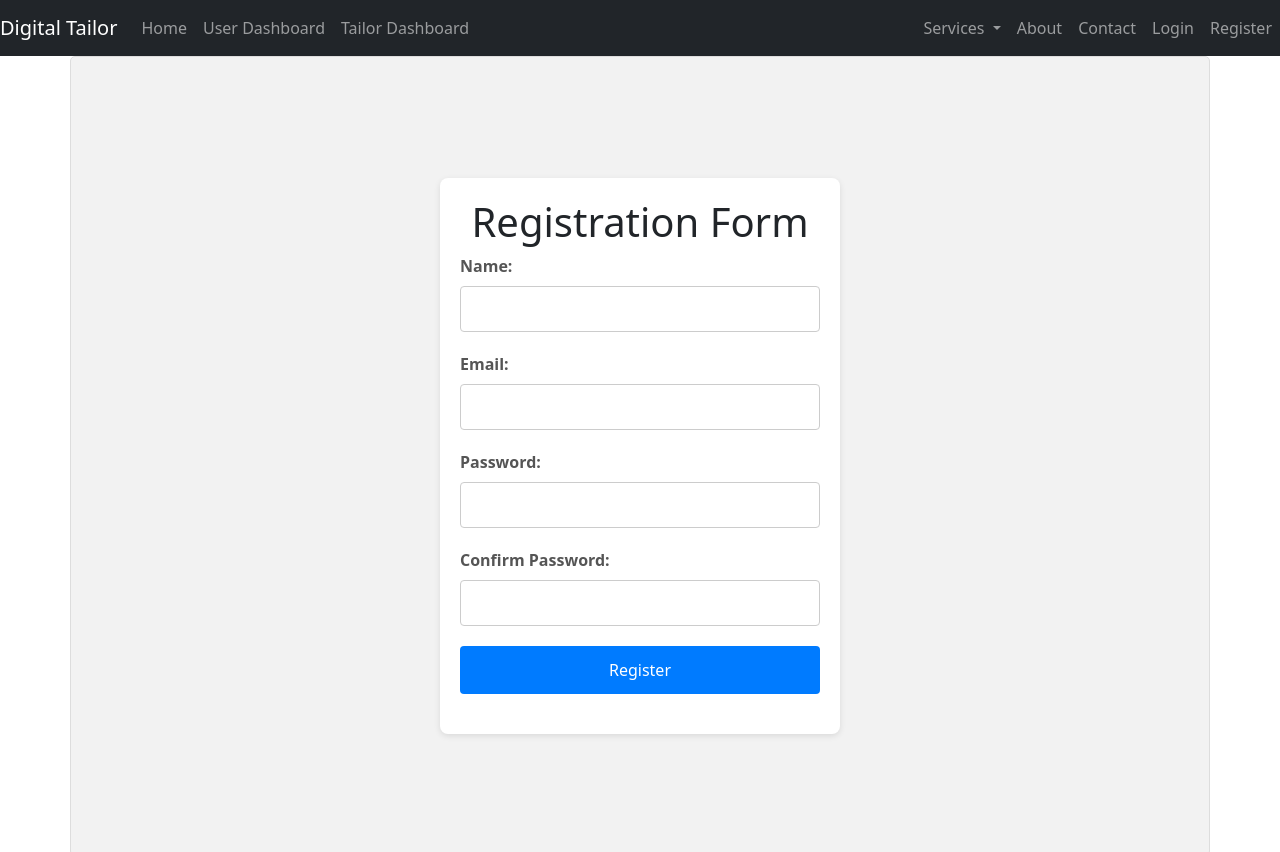
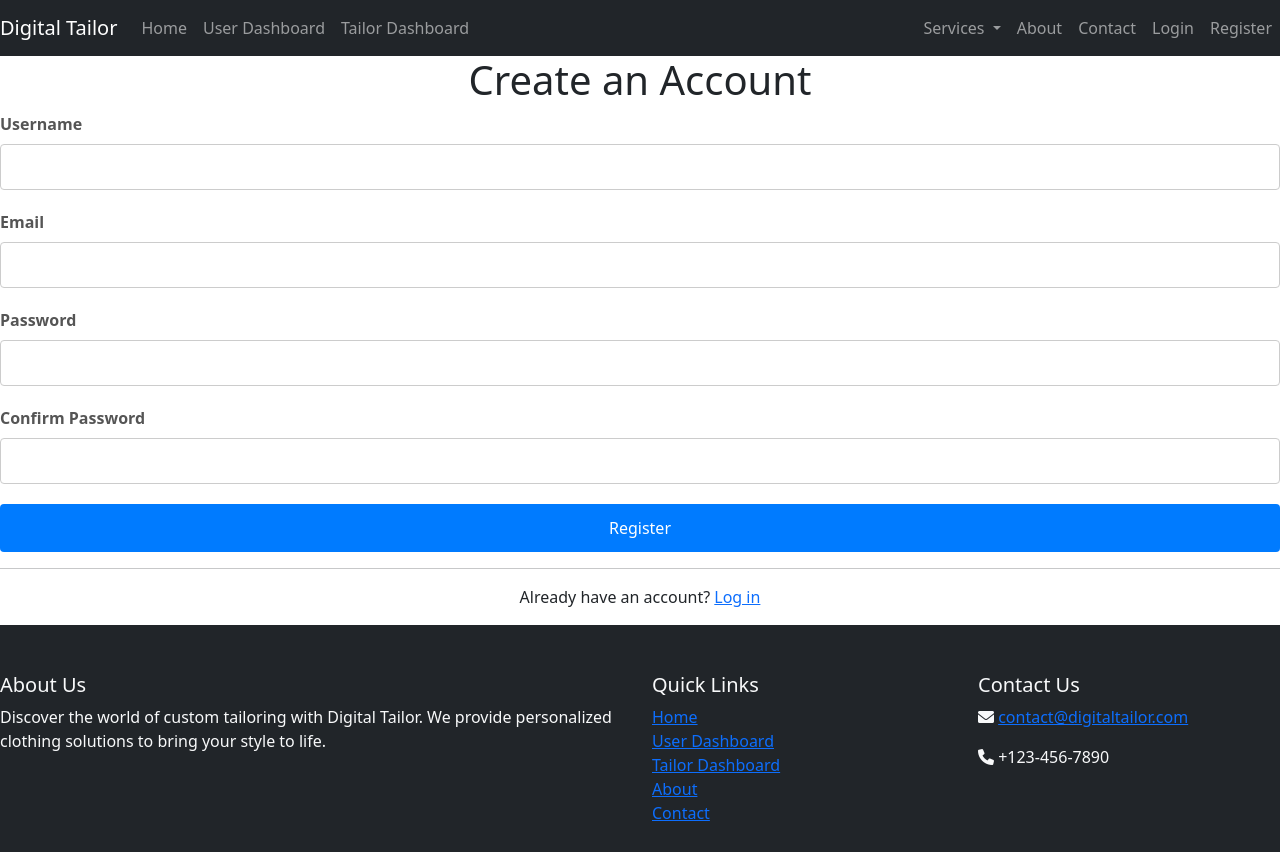
Before and after one commit to uumair327/DigitalTailor, a plain HTML site: page frontend/register.html in a window 1280 px wide. Shown: the top 852 px of the page. Drawn offline with nearby package versions, Linux system fonts and the light colour scheme.

Commit message:
Add files via upload

```diff
--- a/frontend/register.html
+++ b/frontend/register.html
@@ -61,33 +61,31 @@
     </div>
   </nav>
 
-  <div class="container">
-    <form id="registration-form">
-      <h1>Registration Form</h1>
+  <div class="register-container">
+    <h1>Create an Account</h1>
+    <form id="register-form">
       <div class="form-group">
-        <label for="name">Name:</label>
-        <input type="text" id="name" name="name" class="form-control" required />
+        <label for="username">Username</label>
+        <input type="text" id="username" name="username" class="form-control" required>
       </div>
       <div class="form-group">
-        <label for="email">Email:</label>
-        <input type="email" id="email" name="email" class="form-control" required />
+        <label for="email">Email</label>
+        <input type="email" id="email" name="email" class="form-control" required>
       </div>
       <div class="form-group">
-        <label for="password">Password:</label>
-        <input type="password" id="password" name="password" class="form-control" required />
+        <label for="password">Password</label>
+        <input type="password" id="password" name="password" class="form-control" required>
       </div>
       <div class="form-group">
-        <label for="confirm-password">Confirm Password:</label>
-        <input type="password" id="confirm-password" name="confirm-password" class="form-control" required />
+        <label for="confirm-password">Confirm Password</label>
+        <input type="password" id="confirm-password" name="confirm-password" class="form-control" required>
       </div>
-      <div class="form-group">
-        <button type="submit" class="btn btn-primary">Register</button>
-      </div>
-      <div class="form-group text-center">
-        <span class="error-message" id="error-message"></span>
-      </div>
+      <button type="submit" class="btn btn-primary btn-block">Register</button>
     </form>
+    <hr>
+    <p class="text-center">Already have an account? <a href="login.html">Log in</a></p>
   </div>
+
   <footer class="footer bg-dark text-light">
     <div class="footer-container py-5">
       <div class="row">
```
